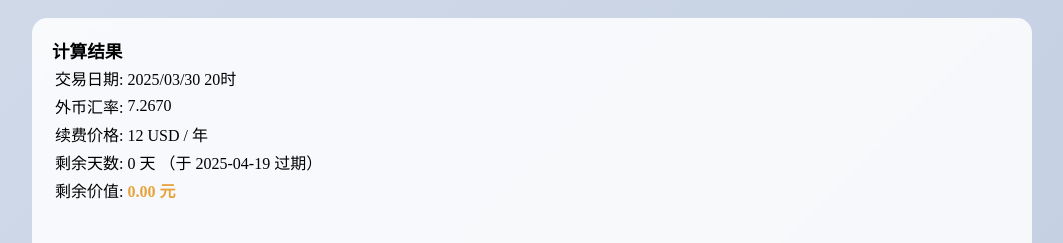
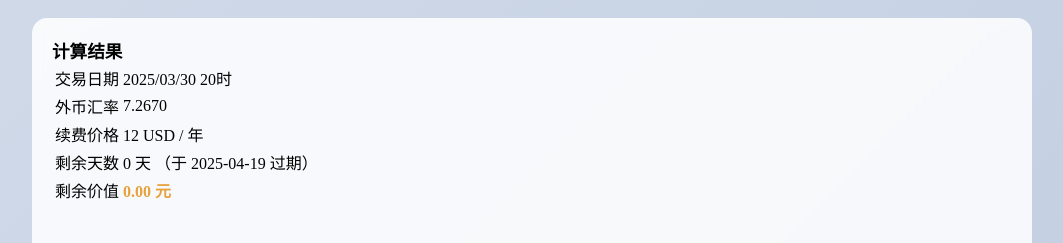
Before and after one commit to jinyu2022/vps_surplus_value, a Vue app: page / in a window 1280 px wide. Shown: the part 4419-4662 px from the top of the page, without its empty margins (108-1171 px from the left). Built offline with nearby package versions, Linux system fonts and the light colour scheme; no server answers.

Commit message:
优化描述项标签，移除多余的冒号

```diff
--- a/src/App.vue
+++ b/src/App.vue
@@ -106,17 +106,17 @@
             </template>
 
             <el-descriptions :column="1" border size="large">
-              <el-descriptions-item label="交易日期:">{{
+              <el-descriptions-item label="交易日期">{{
                 results.displayTransactionDate
               }}</el-descriptions-item>
-              <el-descriptions-item label="外币汇率:">{{
+              <el-descriptions-item label="外币汇率">{{
                 results.displayForeignRate.toFixed(4)
               }}</el-descriptions-item>
-              <el-descriptions-item label="续费价格:"
+              <el-descriptions-item label="续费价格"
                 >{{ results.renewalPrice }} {{ formData.currency }} /
                 {{ getPaymentCycleText() }}
               </el-descriptions-item>
-              <el-descriptions-item label="剩余天数:">
+              <el-descriptions-item label="剩余天数">
                 <el-tag
                   :type="results.remainingDays > 30 ? 'success' : 'danger'"
                 >
@@ -124,7 +124,7 @@
                 </el-tag>
                 （于 {{ results.expiryStatus }} 过期）
               </el-descriptions-item>
-              <el-descriptions-item label="剩余价值:">
+              <el-descriptions-item label="剩余价值">
                 <strong style="color: #e6a23c"
                   >{{ results.remainingValue.toFixed(2) }} 元</strong
                 >
```
